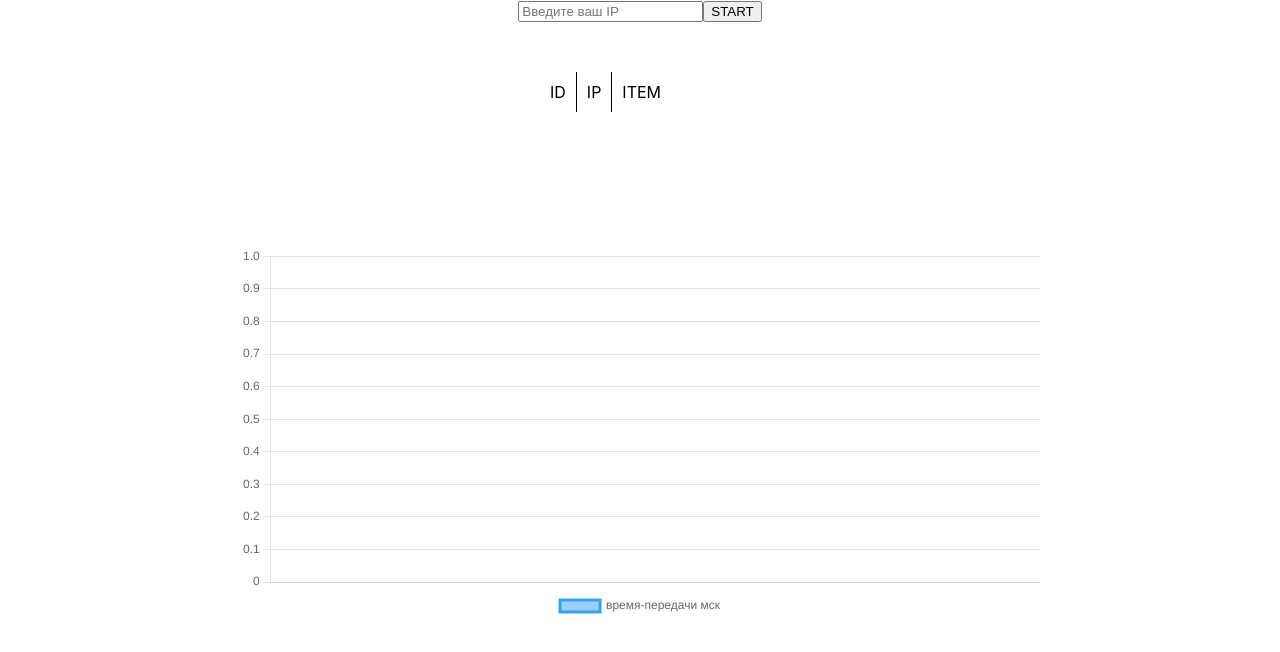
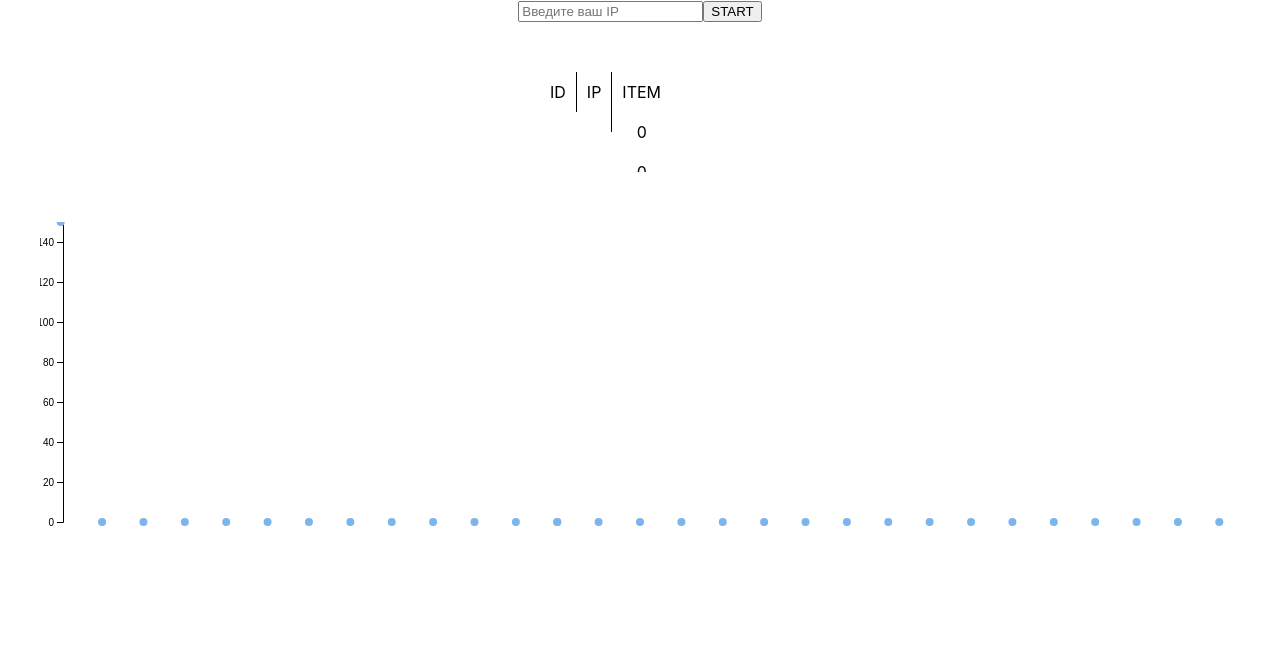
Before and after one commit to KibalkoAndrei/reactts, a React (Create React App) app: page / in a window 1280 px wide. Shown: the top 652 px of the page. Built offline with nearby package versions, Linux system fonts and the light colour scheme.

Commit message:
add d3 chart

```diff
--- a/package.json
+++ b/package.json
@@ -11,6 +11,7 @@
     "@types/react": "^18.0.27",
     "@types/react-dom": "^18.0.10",
     "chart.js": "^4.2.0",
+    "d3": "^7.8.2",
     "react": "^18.2.0",
     "react-chartjs-2": "^5.2.0",
     "react-dom": "^18.2.0",
@@ -43,6 +44,7 @@
     ]
   },
   "devDependencies": {
-    "@faker-js/faker": "^7.6.0"
+    "@faker-js/faker": "^7.6.0",
+    "@types/d3": "^7.4.0"
   }
 }
--- a/src/App.tsx
+++ b/src/App.tsx
@@ -1,14 +1,14 @@
 import { useEffect, useRef, useState } from 'react';
 import './App.css';
-import Chart from './components/chart';
+import Circlex from './components/chart/chart';
 
 
 
 function App() {
 
-  const [listIp, setListIp] = useState<Array<string>>([]);
+  const [listIp, setListIp] = useState<Array<string>>(['']);
   const [listId, setlistId] = useState<Array<number>>([]);
-  const [listTime, setlistTime] = useState<Array<number>>([]);
+  const [listTime, setlistTime] = useState<Array<number>>([ 0, 0, 0, 0, 0, 0, 0, 0, 0, 0, 0, 0, 0, 0,  0, 0, 0, 0, 0, 0, 0, 0, 0, 0, 0, 0, 0, 0, 0,]);
   const [button, setButton] = useState<string>('START');
   const [title, setTitle] = useState<string>('');
   const [boolItem, setBoolItem] = useState<boolean>(false);
@@ -29,7 +29,7 @@ function App() {
     if (refCount.current !== null) return
     if (boolItem) {
       refCount.current = window.setInterval(() => {
-        setlistTime(listTime => [...listTime, getRandomIntInclusive(40, 400)])
+        setlistTime(listTime => [...listTime, getRandomIntInclusive(40, 60)])
         setListIp(listIp => [...listIp, title])
         setlistId(listId => [...listId, 0 + listId.length])
       }, 1000);
@@ -44,14 +44,15 @@ function App() {
     return () => {
       if (refCount.current !== null) {
         window.clearInterval(refCount.current);
+        setButton('START')
       }
     };
   }, [boolItem, title])
 
-
   const addIP = (e: React.MouseEvent<HTMLButtonElement>) => {
     e.preventDefault()
     setBoolItem(!boolItem)
+
     setButton('STOP')
   };
 
@@ -79,7 +80,8 @@ function App() {
           {listTime.map((listItem) => <div className='tr3'>{listItem}</div>)}
         </div>
       </div>
-      <Chart listIP={listIp} listId={listId} listTime={listTime} />
+      {/* <Circle refCount={refCount} listTime={listTime}/> */}
+      <Circlex  listTime={listTime}/>
     </div>
   );
 }
--- /dev/null
+++ b/src/components/chart/Chart.css
@@ -0,0 +1,4 @@
+.chart {
+    width: 1200px;
+    height: 400px;
+}
--- /dev/null
+++ b/src/components/chart/chart.tsx
@@ -0,0 +1,112 @@
+import { useEffect, useState } from 'react';
+import * as d3 from 'd3'
+import './Chart.css'
+
+interface ChartProps {
+    listTime: Array<number>
+  }
+
+  const Circle:React.FunctionComponent<ChartProps> = ({listTime}) => {
+
+    const [data, setData] = useState([
+        { name: '1', value: listTime.at(-1) },
+      ]);
+
+
+  useEffect(()=>{
+       setData([
+        { name: '1', value: listTime.at(-30) },
+        { name: '2', value: listTime.at(-29) },
+        { name: '3', value: listTime.at(-28) },
+        { name: '4', value: listTime.at(-27) },
+        { name: '5', value: listTime.at(-26) },
+        { name: '6', value: listTime.at(-25) },
+        { name: '7', value: listTime.at(-24) },
+        { name: '8', value: listTime.at(-23) },
+        { name: '9', value: listTime.at(-22) },
+        { name: '10', value: listTime.at(-21) },
+        { name: '11', value: listTime.at(-20) },
+        { name: '12', value: listTime.at(-19) },
+        { name: '13', value: listTime.at(-18)},
+        { name: '13', value: listTime.at(-17)},
+        { name: '14', value: listTime.at(-16)},
+        { name: '15', value: listTime.at(-15)},
+        { name: '16', value: listTime.at(-14)},
+        { name: '17', value: listTime.at(-13)},
+        { name: '18', value: listTime.at(-12)},
+        { name: '19', value: listTime.at(-11)},
+        { name: '20', value: listTime.at(-10)},
+        { name: '21', value: listTime.at(-9)},
+        { name: '22', value: listTime.at(-8)},
+        { name: '23', value: listTime.at(-7)},
+        { name: '24', value: listTime.at(-6)},
+        { name: '25', value: listTime.at(-5)},
+        { name: '26', value: listTime.at(-4)},
+        { name: '27', value: listTime.at(-3)},
+        { name: '28', value: listTime.at(-2)},
+        { name: '29', value: listTime.at(-1)},
+      ])
+  },[listTime])
+
+    const getX = d3.scaleBand()
+        .domain(['1','2', '3', '4', '5', '6', '7', '8', '9', '10', '11', '12', '13', '14', '15', '16', '17', '18', '19', '20', '21', '22', '23', '24', '25', '26', '27', '28', '29'])
+        .range([0, 1200]);
+    const getY = d3.scaleLinear()
+        .domain([0, 150])
+        .range([300, 0]);
+    const getYAxis = (ref: any) => {
+        const yAxis = d3.axisLeft(getY);
+        d3.select(ref).call(yAxis);
+    };
+
+    const getXAxis = (ref: any) => {
+        const xAxis = d3.axisBottom(getX);
+        d3.select(ref).call(xAxis);
+    };
+
+    const linePath = d3
+        .line()
+        .x(d => getX(d.name) + getX.bandwidth() / 2)
+        .y(d => getY(d.value))
+        .curve(d3.curveMonotoneX)(data);
+
+    const areaPath = d3.area()
+        .x(d => getX(d.name) + getX.bandwidth() / 2)
+        .y0(d => getY(d.value))
+        .y1(() => getY(0))
+        .curve(d3.curveMonotoneX)(data);
+
+    return (
+        <svg className='chart'>
+            <g ref={getYAxis} transform={`translate(23,0)`}/>
+    {/* <g
+      ref={getXAxis}
+      transform={`translate(0,${getY(0)})`}
+    /> */}
+        {data.map((item, index) => {
+          return (
+            <circle
+              key={index}
+              cx={getX(item.name) + getX.bandwidth() / 2}
+              cy={getY(item.value)}
+              r={4}
+              fill="#7cb5ec"
+            />
+          );
+        })}
+        <path
+            strokeWidth={3}
+            fill="none"
+            stroke="#7cb5ec"
+            d={linePath}
+        />
+        <path
+            fill="#7cb5ec"
+            d={areaPath}
+            opacity={0.2}
+        />
+      </svg>
+    )
+}
+
+export default Circle
--- a/src/components/chart/index.tsx
+++ /dev/null
@@ -1,67 +0,0 @@
-import React from 'react';
-import {
-  Chart as ChartJS,
-  CategoryScale,
-  LinearScale,
-  PointElement,
-  LineElement,
-  Title,
-  Tooltip,
-  Filler,
-  Legend,
-} from 'chart.js';
-import './style.css'
-import { Line } from 'react-chartjs-2';
-
-ChartJS.register(
-  CategoryScale,
-  LinearScale,
-  PointElement,
-  LineElement,
-  Title,
-  Tooltip,
-  Filler,
-  Legend
-);
-
-export const options = {
-  responsive: true,
-  plugins: {
-    legend: {
-      position: 'bottom' as const,
-    },
-    title: {
-      display: true,
-    },
-  },
-};
-
-
-
-
-
-interface ChartProps {
-  listIP: Array<string>,
-  listId: Array<number>,
-  listTime: Array<number>
-}
-const Chart:React.FunctionComponent<ChartProps> = ({listIP, listId, listTime}) => {
-  const labels = listIP;
-
-  const data = {
-    labels,
-  datasets: [
-    {
-      fill: true,
-      label: 'время-передачи мск',
-      data: listTime,
-      borderColor: 'rgb(53, 162, 235)',
-      backgroundColor: 'rgba(53, 162, 235, 0.5)',
-    },
-  ],
-};
-  return <Line className='chart' options={options} data={data} />;
-}
-
-
-export default Chart;
--- a/src/components/chart/style.css
+++ /dev/null
@@ -1,5 +0,0 @@
-.chart {
-    height: 400px;
-    width: 800px;
-    margin: 0px auto;
-}
```
Also changed, not shown: src/components/intarval.tsx (deleted, +0 -29 lines), 1 other file (tests, documents, lock files or other folders).
